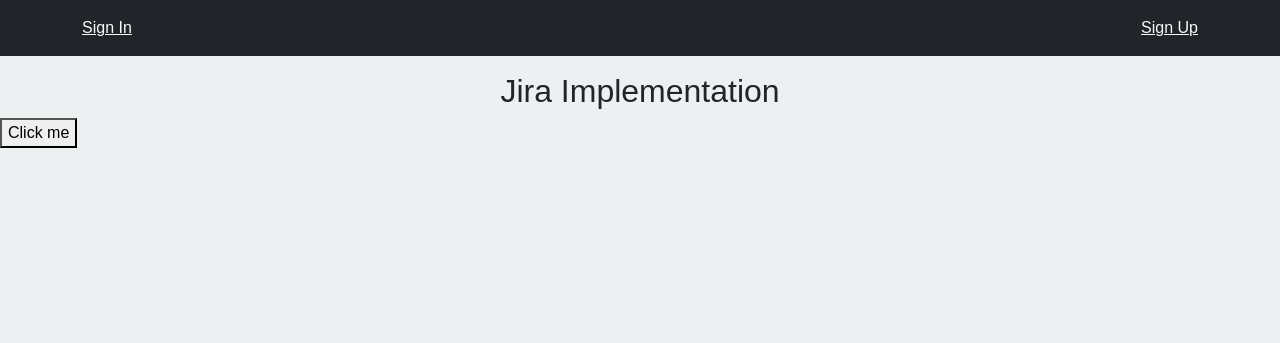
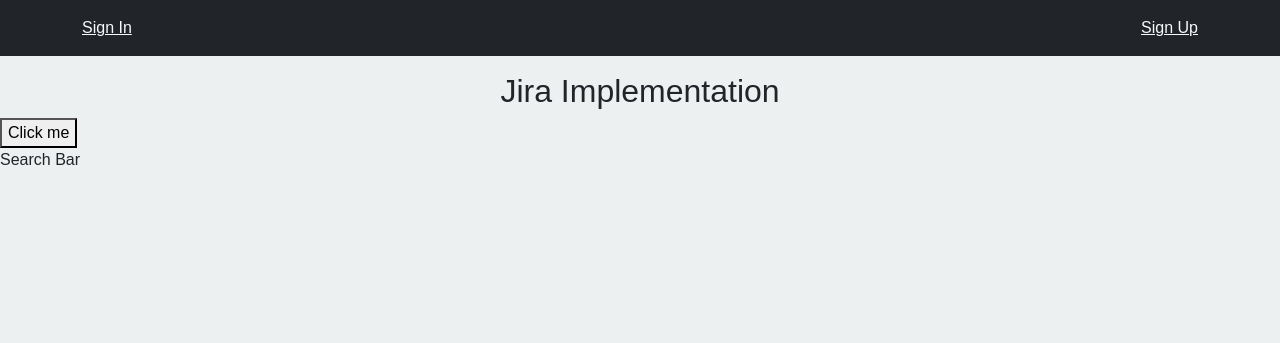
Before and after one commit to paulhan93/capstone, a Django app: page /jira/ in a window 1280 px wide. Shown: the top 343 px of the page. Run offline with Django 4.2, Linux system fonts and the light colour scheme.

Commit message:
added base files for searchbar

```diff
--- a/my_app/templates/dashboard/jira.html
+++ b/my_app/templates/dashboard/jira.html
@@ -7,11 +7,15 @@
         <h2>Jira Implementation</h2>
     </div>
 
+    <!--loads timeline-->
     {% load static %}
     <link rel="stylesheet" href="/static/timeline/timeline.css">
     <script src="/static/timeline/timeline.js" defer></script>
+    {% include 'html_objects/timeline.html' %}
 
-    {% include 'dashboard/timeline.html' %}
+    <!--loads searchbar-->
+
+    {% include 'html_objects/search.html' %}
 
 
 {% endblock %}
--- /dev/null
+++ b/my_app/templates/html_objects/search.html
@@ -0,0 +1,3 @@
+<div class = "search">
+    <p>Search Bar</p>
+</div>
```
Also changed, not shown: my_app/db.sqlite3, my_app/my_app/static/search/search.css (added), my_app/my_app/static/search/search.js (added), my_app/templates/html_objects/timeline.html (renamed from my_app/templates/dashboard/timeline.html).
